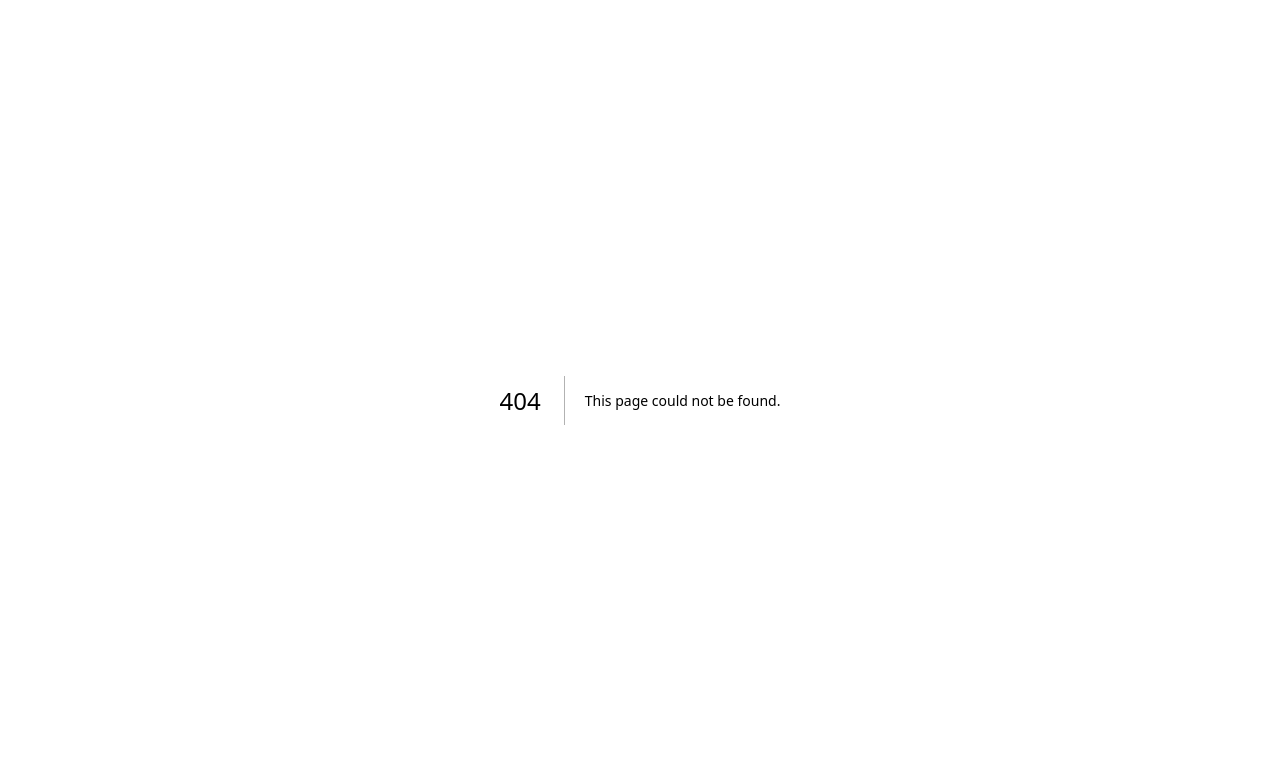
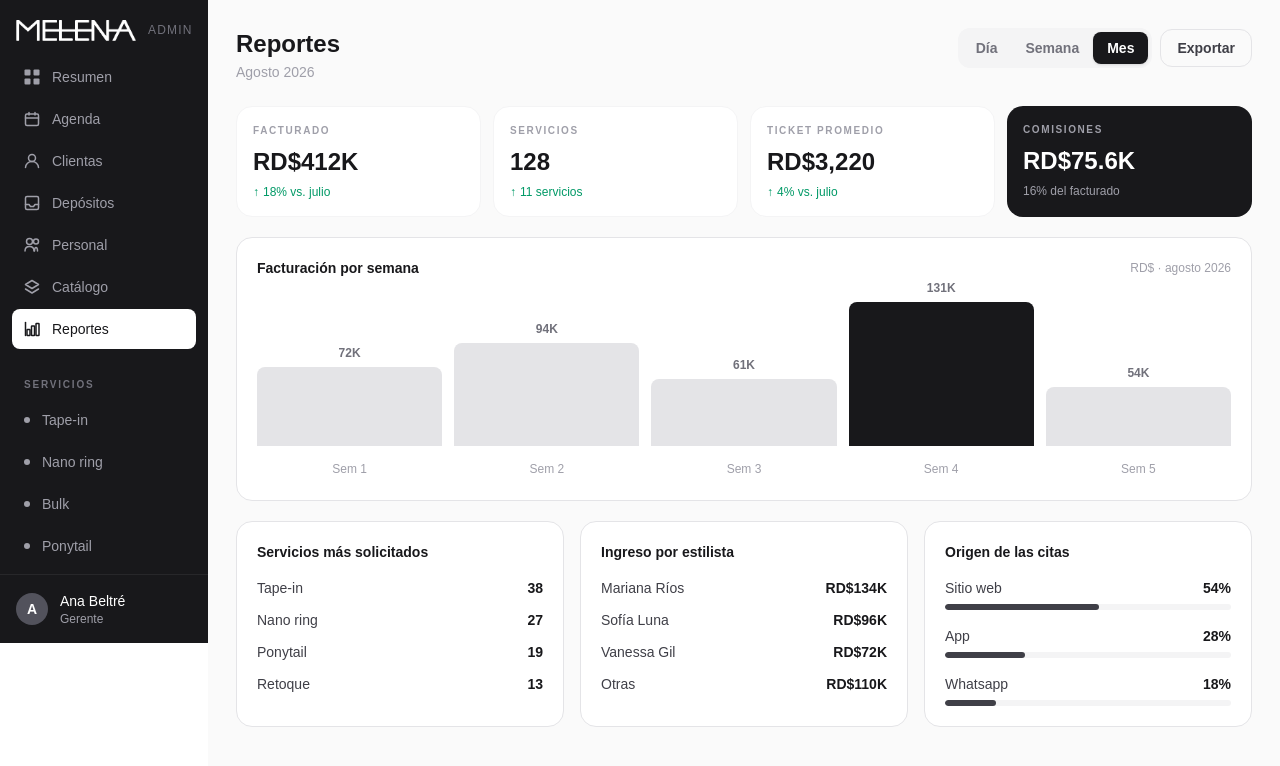
Before and after one commit to lunbel1203/melena-admin, a Next.js app: page /admin/reportes in a window 1280 px wide. Before the commit this address had no page. Shown: the top 766 px of the page. Built offline with nearby package versions, Linux system fonts and the light colour scheme.

Commit message:
Pantalla reportes

```diff
--- /dev/null
+++ b/app/admin/reportes/page.tsx
@@ -0,0 +1,209 @@
+"use client";
+
+import { useState } from "react";
+
+/* ── Types ── */
+type PeriodId = "dia" | "semana" | "mes";
+
+/* ── Data ── */
+const weekBars = [
+  { label: "Sem 1", value: 72,  display: "72K",  dark: false },
+  { label: "Sem 2", value: 94,  display: "94K",  dark: false },
+  { label: "Sem 3", value: 61,  display: "61K",  dark: false },
+  { label: "Sem 4", value: 131, display: "131K", dark: true  },
+  { label: "Sem 5", value: 54,  display: "54K",  dark: false },
+];
+const maxBar = Math.max(...weekBars.map((b) => b.value));
+
+const topServices = [
+  { name: "Tape-in",  count: 38 },
+  { name: "Nano ring", count: 27 },
+  { name: "Ponytail", count: 19 },
+  { name: "Retoque",  count: 13 },
+];
+
+const stylistRevenue = [
+  { name: "Mariana Ríos", amount: "RD$134K" },
+  { name: "Sofía Luna",   amount: "RD$96K"  },
+  { name: "Vanessa Gil",  amount: "RD$72K"  },
+  { name: "Otras",        amount: "RD$110K" },
+];
+
+const origins = [
+  { label: "Sitio web",  pct: 54 },
+  { label: "App",        pct: 28 },
+  { label: "Whatsapp",   pct: 18 },
+];
+
+/* ── Page ── */
+export default function ReportesPage() {
+  const [period, setPeriod] = useState<PeriodId>("mes");
+
+  const periods: { id: PeriodId; label: string }[] = [
+    { id: "dia",    label: "Día" },
+    { id: "semana", label: "Semana" },
+    { id: "mes",    label: "Mes" },
+  ];
+
+  return (
+    <div className="min-h-full bg-zinc-50 p-5 lg:p-7">
+
+      {/* ── Header ── */}
+      <div className="flex flex-col sm:flex-row sm:items-start sm:justify-between gap-4 mb-6">
+        <div>
+          <h1 className="text-2xl font-bold text-zinc-900">Reportes</h1>
+          <p className="text-sm text-zinc-400 mt-0.5">Agosto 2026</p>
+        </div>
+
+        <div className="flex items-center gap-2 self-start">
+          {/* Period tabs */}
+          <div className="flex items-center bg-zinc-100 rounded-xl p-1">
+            {periods.map((p) => (
+              <button
+                key={p.id}
+                onClick={() => setPeriod(p.id)}
+                className={`px-3.5 py-1.5 rounded-lg text-sm font-semibold transition-all ${
+                  period === p.id
+                    ? "bg-zinc-900 text-white shadow-sm"
+                    : "text-zinc-500 hover:text-zinc-700"
+                }`}
+              >
+                {p.label}
+              </button>
+            ))}
+          </div>
+          <button className="text-sm font-semibold text-zinc-700 border border-zinc-200 px-4 py-2 rounded-xl hover:bg-zinc-50 transition-colors">
+            Exportar
+          </button>
+        </div>
+      </div>
+
+      {/* ── Stats ── */}
+      <div className="grid grid-cols-2 lg:grid-cols-4 gap-3 mb-5">
+        <div className="bg-white rounded-2xl border border-zinc-100 p-4">
+          <p className="text-[10px] font-bold uppercase tracking-[0.16em] text-zinc-400 mb-2">Facturado</p>
+          <p className="text-2xl font-bold text-zinc-900">RD$412K</p>
+          <p className="text-xs text-emerald-600 mt-1.5 flex items-center gap-1">
+            <span>↑</span> 18% vs. julio
+          </p>
+        </div>
+
+        <div className="bg-white rounded-2xl border border-zinc-100 p-4">
+          <p className="text-[10px] font-bold uppercase tracking-[0.16em] text-zinc-400 mb-2">Servicios</p>
+          <p className="text-2xl font-bold text-zinc-900">128</p>
+          <p className="text-xs text-emerald-600 mt-1.5 flex items-center gap-1">
+            <span>↑</span> 11 servicios
+          </p>
+        </div>
+
+        <div className="bg-white rounded-2xl border border-zinc-100 p-4">
+          <p className="text-[10px] font-bold uppercase tracking-[0.16em] text-zinc-400 mb-2">Ticket promedio</p>
+          <p className="text-2xl font-bold text-zinc-900">RD$3,220</p>
+          <p className="text-xs text-emerald-600 mt-1.5 flex items-center gap-1">
+            <span>↑</span> 4% vs. julio
+          </p>
+        </div>
+
+        <div className="bg-zinc-900 rounded-2xl p-4">
+          <p className="text-[10px] font-bold uppercase tracking-[0.16em] text-zinc-400 mb-2">Comisiones</p>
+          <p className="text-2xl font-bold text-white">RD$75.6K</p>
+          <p className="text-xs text-zinc-400 mt-1.5">16% del facturado</p>
+        </div>
+      </div>
+
+      {/* ── Bar chart ── */}
+      <div className="bg-white rounded-2xl border border-zinc-200 p-5 mb-5">
+        <div className="flex items-center justify-between mb-6">
+          <h2 className="text-sm font-bold text-zinc-900">Facturación por semana</h2>
+          <span className="text-xs text-zinc-400">RD$ · agosto 2026</span>
+        </div>
+
+        {/* Bars — each column is relative so the value label can sit at bar top */}
+        <div className="flex items-end gap-3 h-36">
+          {weekBars.map((bar) => {
+            const heightPct = (bar.value / maxBar) * 100;
+            return (
+              <div
+                key={bar.label}
+                className="relative flex-1 h-full flex items-end"
+              >
+                {/* Value label floats just above the bar */}
+                <span
+                  className="absolute left-0 right-0 text-center text-xs font-semibold text-zinc-500"
+                  style={{ bottom: `${heightPct}%`, paddingBottom: "6px" }}
+                >
+                  {bar.display}
+                </span>
+                {/* Bar */}
+                <div
+                  className={`w-full rounded-t-lg ${bar.dark ? "bg-zinc-900" : "bg-zinc-200"}`}
+                  style={{ height: `${heightPct}%` }}
+                />
+              </div>
+            );
+          })}
+        </div>
+
+        {/* Week labels */}
+        <div className="flex gap-3 mt-2.5">
+          {weekBars.map((bar) => (
+            <div key={bar.label} className="flex-1 text-center">
+              <span className="text-xs text-zinc-400">{bar.label}</span>
+            </div>
+          ))}
+        </div>
+      </div>
+
+      {/* ── Bottom 3 columns ── */}
+      <div className="grid grid-cols-1 md:grid-cols-3 gap-4">
+
+        {/* Servicios más solicitados */}
+        <div className="bg-white rounded-2xl border border-zinc-200 p-5">
+          <h2 className="text-sm font-bold text-zinc-900 mb-4">Servicios más solicitados</h2>
+          <div className="space-y-3">
+            {topServices.map((s) => (
+              <div key={s.name} className="flex items-center justify-between gap-3">
+                <span className="text-sm text-zinc-700">{s.name}</span>
+                <span className="text-sm font-semibold text-zinc-900">{s.count}</span>
+              </div>
+            ))}
+          </div>
+        </div>
+
+        {/* Ingreso por estilista */}
+        <div className="bg-white rounded-2xl border border-zinc-200 p-5">
+          <h2 className="text-sm font-bold text-zinc-900 mb-4">Ingreso por estilista</h2>
+          <div className="space-y-3">
+            {stylistRevenue.map((s) => (
+              <div key={s.name} className="flex items-center justify-between gap-3">
+                <span className="text-sm text-zinc-700">{s.name}</span>
+                <span className="text-sm font-semibold text-zinc-900">{s.amount}</span>
+              </div>
+            ))}
+          </div>
+        </div>
+
+        {/* Origen de las citas */}
+        <div className="bg-white rounded-2xl border border-zinc-200 p-5">
+          <h2 className="text-sm font-bold text-zinc-900 mb-4">Origen de las citas</h2>
+          <div className="space-y-4">
+            {origins.map((o) => (
+              <div key={o.label}>
+                <div className="flex items-center justify-between mb-1.5">
+                  <span className="text-sm text-zinc-700">{o.label}</span>
+                  <span className="text-sm font-semibold text-zinc-900">{o.pct}%</span>
+                </div>
+                <div className="h-1.5 bg-zinc-100 rounded-full overflow-hidden">
+                  <div
+                    className="h-full bg-zinc-700 rounded-full"
+                    style={{ width: `${o.pct}%` }}
+                  />
+                </div>
+              </div>
+            ))}
+          </div>
+        </div>
+      </div>
+    </div>
+  );
+}
--- a/components/sidebar.tsx
+++ b/components/sidebar.tsx
@@ -1,5 +1,6 @@
 "use client";
 
+import Image from "next/image";
 import Link from "next/link";
 import { usePathname } from "next/navigation";
 
@@ -97,16 +98,15 @@ export default function Sidebar() {
     <aside className="w-52 bg-zinc-900 flex flex-col shrink-0">
       {/* Logo */}
       <div className="px-4 pt-5 pb-4 flex items-center gap-3">
-        <div className="w-9 h-9 bg-zinc-800 border border-zinc-700 rounded-lg flex items-center justify-center shrink-0">
-          <svg width="18" height="18" viewBox="0 0 18 18" fill="none">
-            <path d="M9 2L16 8.5L9 15L2 8.5L9 2Z" fill="white" />
-            <path d="M9 6L12 8.5L9 11L6 8.5L9 6Z" fill="rgba(0,0,0,0.35)" />
-          </svg>
-        </div>
-        <div>
-          <div className="text-white text-sm font-bold tracking-[0.18em]">MELENA</div>
-          <div className="text-zinc-500 text-xs font-medium tracking-widest">ADMIN</div>
-        </div>
+        <Image
+          src="/Melena logo blanco.png"
+          alt="Melena"
+          width={120}
+          height={36}
+          className="object-contain"
+          priority
+        />
+        <span className="text-zinc-500 text-xs font-medium tracking-widest">ADMIN</span>
       </div>
 
       {/* Navigation */}
```
Also changed, not shown: public/Melena logo blanco.png (added).
